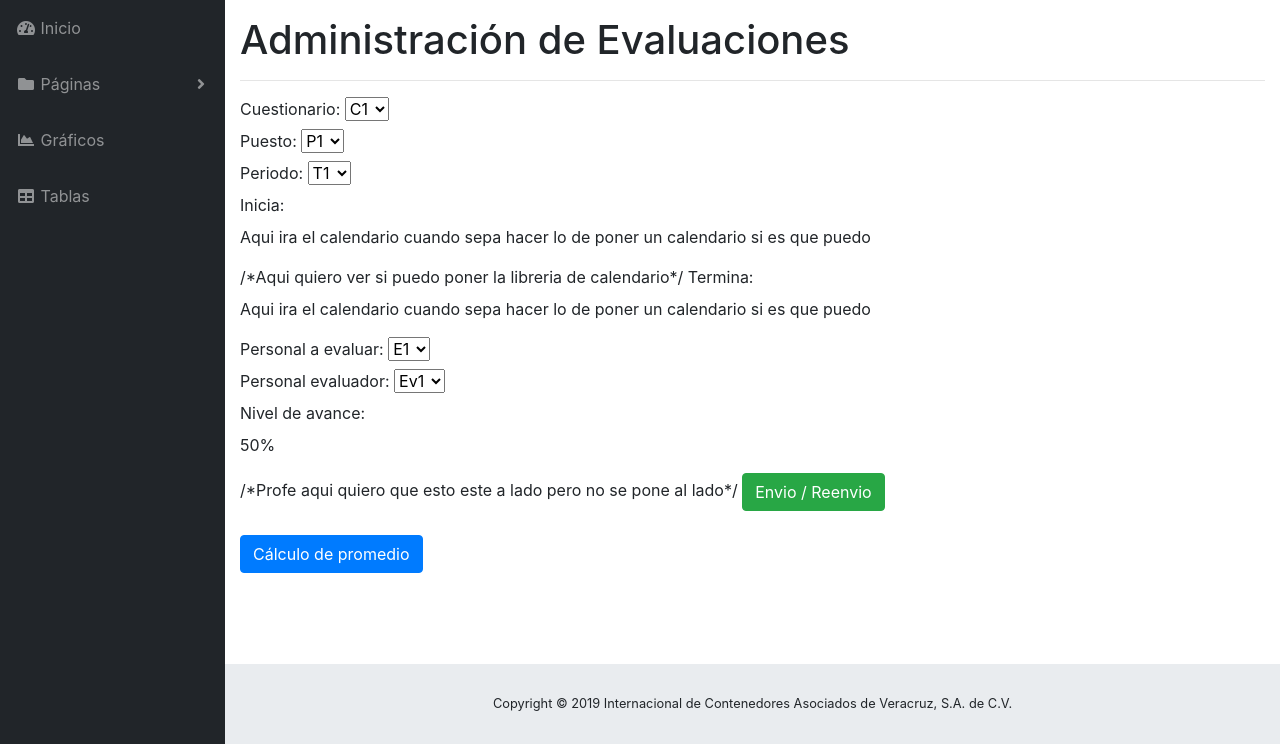
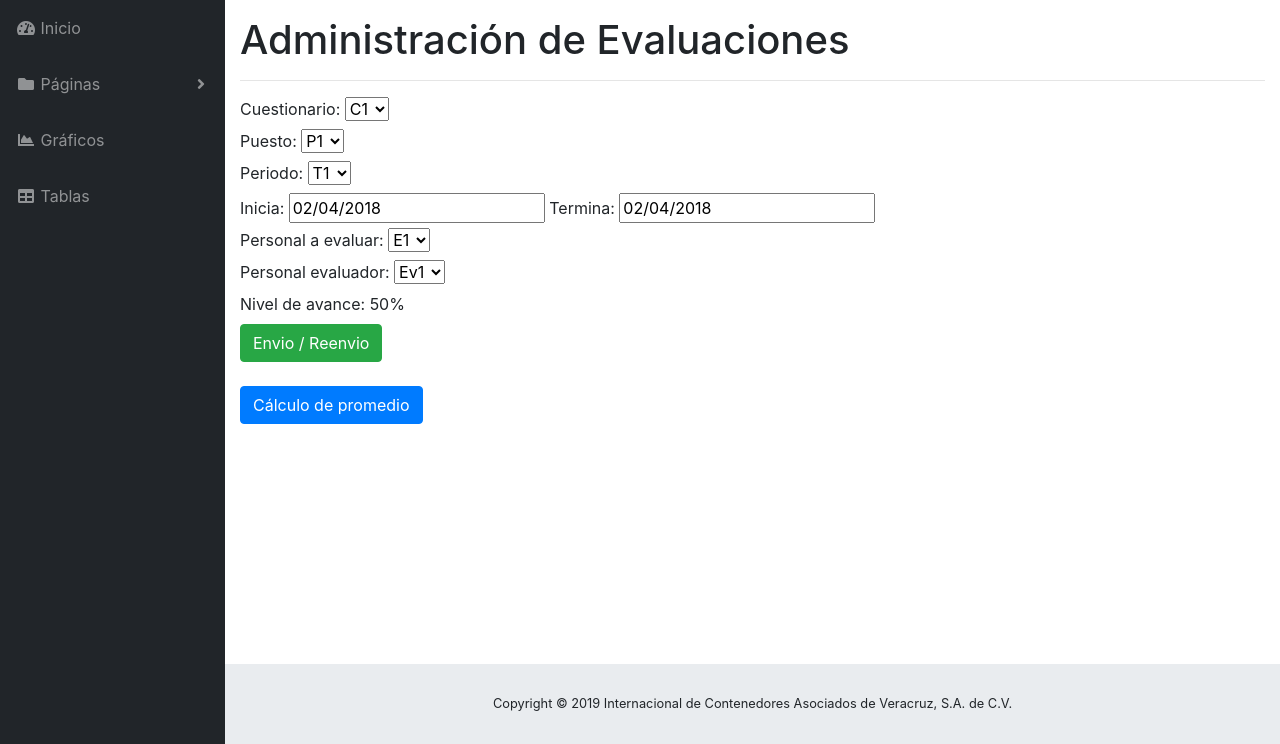
Before and after one commit to UniversidadCristobalColon/integrador-ago-dic-2019, a PHP site: page /evaluacion/admin/Evaluaciones/adminEvaluacion.php in a window 1280 px wide. Shown: the part 56-800 px from the top of the page. Run offline with PHP 8.4, Linux system fonts and the light colour scheme.

Commit message:
Esqueleto página administracion de evaluaciones con script

```diff
--- a/app/evaluacion/admin/Evaluaciones/adminEvaluacion.php
+++ b/app/evaluacion/admin/Evaluaciones/adminEvaluacion.php
@@ -19,6 +19,12 @@ define('RUTA_INCLUDE', '../../../../'); //ajustar a necesidad
 
 
     <?php getTopIncludes(RUTA_INCLUDE ) ?>
+    <script>
+        $('#datepicker').datepicker({
+            uiLibrary: 'bootstrap4',
+            locale: 'es-es',
+        });
+    </script>
 </head>
 
 <body id="page-top">
@@ -62,9 +68,10 @@ define('RUTA_INCLUDE', '../../../../'); //ajustar a necesidad
             <br>
 
             <label>Inicia:</label>
-            <p>Aqui ira el calendario cuando sepa hacer lo de poner un calendario si es que puedo</p> /*Aqui quiero ver si puedo poner la libreria de calendario*/
+            <input id="datepicker" width="276" value="02/04/2018"/>
             <label>Termina:</label>
-            <p>Aqui ira el calendario cuando sepa hacer lo de poner un calendario si es que puedo</p>
+            <input id="datepicker" width="276" value="02/04/2018"/>
+            <br>
 
             <label>Personal a evaluar:</label>
             <select name="Evaluar" id="Evaluar">
@@ -83,7 +90,8 @@ define('RUTA_INCLUDE', '../../../../'); //ajustar a necesidad
             <br>
 
             <label>Nivel de avance:</label>
-            <p>50%</p> /*Profe aqui quiero que esto este a lado pero no se pone al lado*/
+            <label>50%</label>
+            <br>
 
             <button class="btn btn-success">Envio / Reenvio</button>
             <br><br>
```
